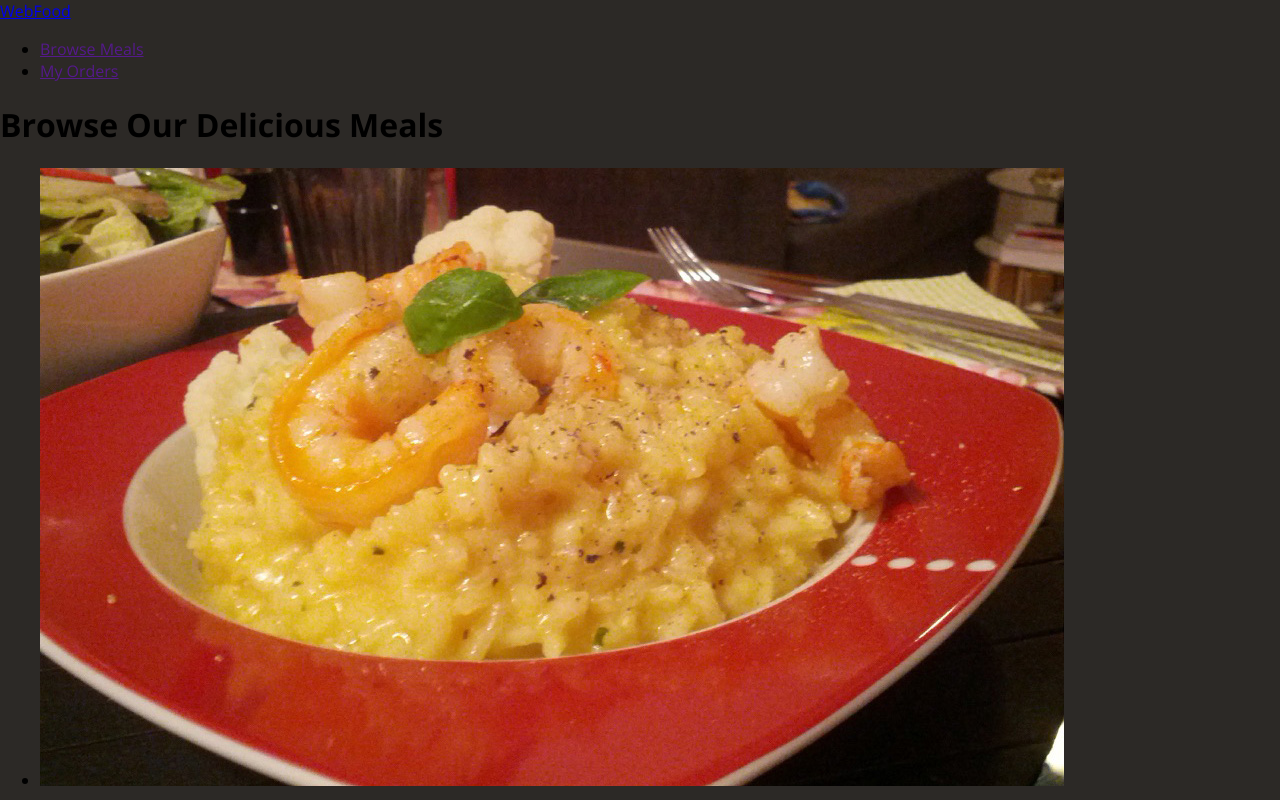
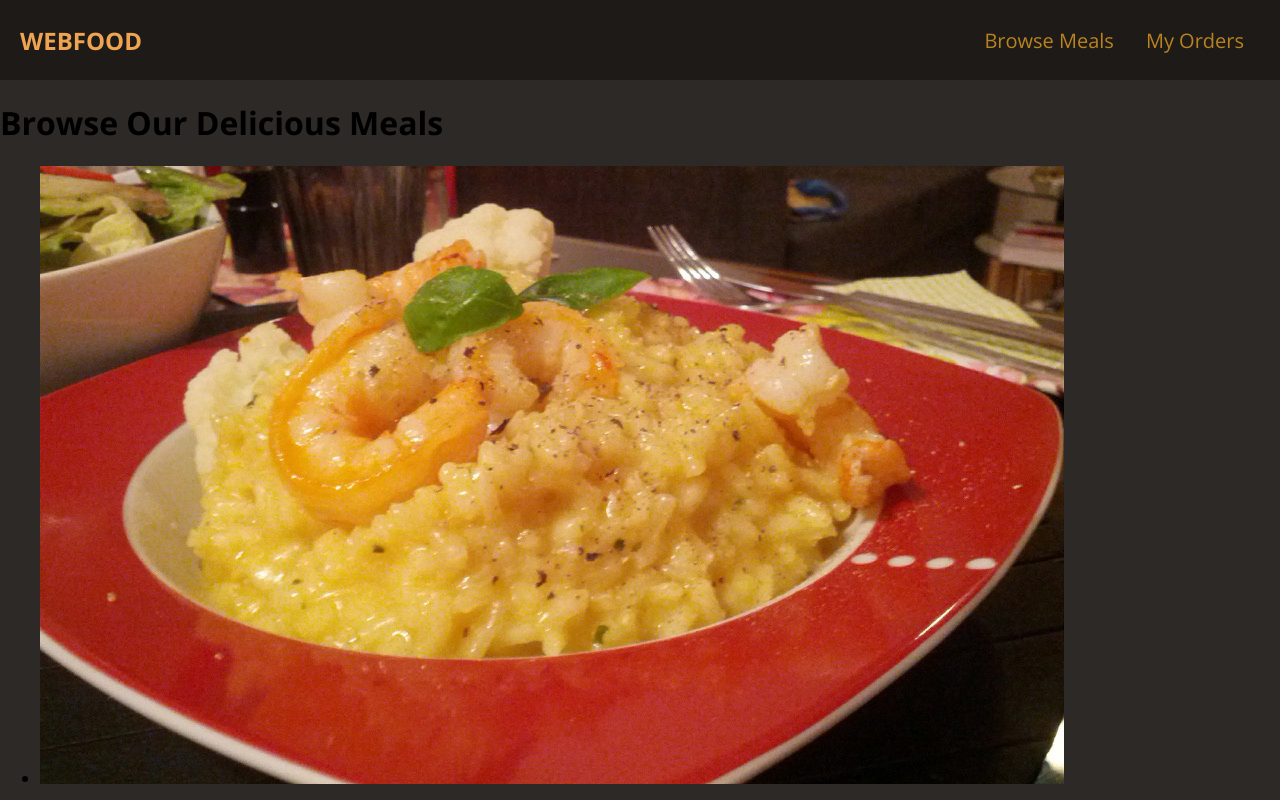
Before and after one commit to liewkm/WebFood-HTML5-CSS3, a plain HTML site: page index.html in a window 1280 px wide. Shown: the top 800 px of the page. Drawn offline with nearby package versions, Linux system fonts and the light colour scheme.

Commit message:
Update header styling.

```diff
--- a/styles.css
+++ b/styles.css
@@ -3,3 +3,43 @@ body {
     margin: 0;
     background-color: rgb(44, 41, 38);
 }
+
+a {
+    text-decoration: none;
+}
+
+#main-header {
+    height: 80px;
+    display: flex;
+    justify-content: space-between;
+    align-items: center;
+    background-color: rgb(29, 26, 24);
+    padding: 0 20px;
+}
+
+#logo {
+    font-size: 24px;
+    font-weight: bold;
+    color: rgb(238, 164, 80);
+    text-transform: uppercase;
+}
+
+#main-header ul {
+    list-style: none;
+    display: flex;
+    margin: 0;
+    padding: 0;
+}
+
+#main-header li {
+    margin: 0 16px;
+}
+
+#main-header nav a {
+    color: rgb(185, 131, 31);
+    font-size: 20px;
+}
+
+#main-header nav a:hover {
+    color: rgb(228, 163, 44);
+}
```
